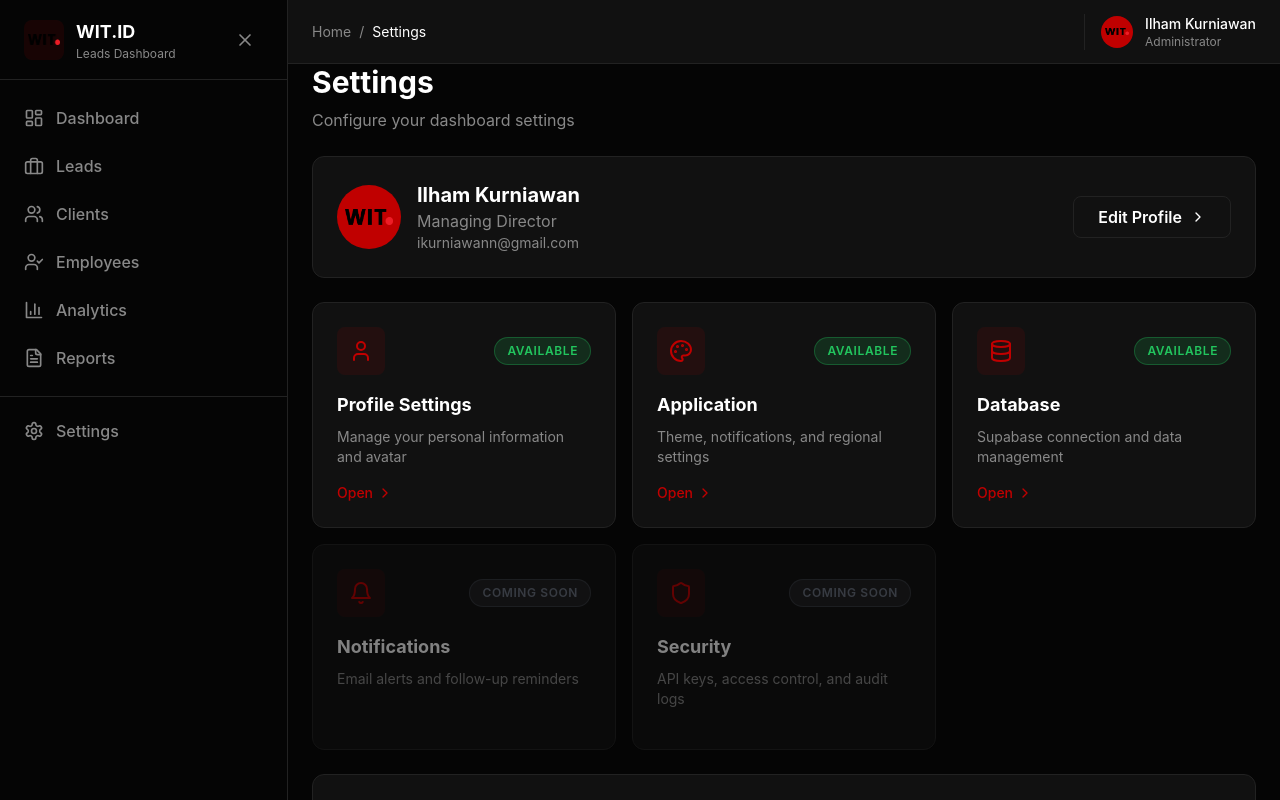
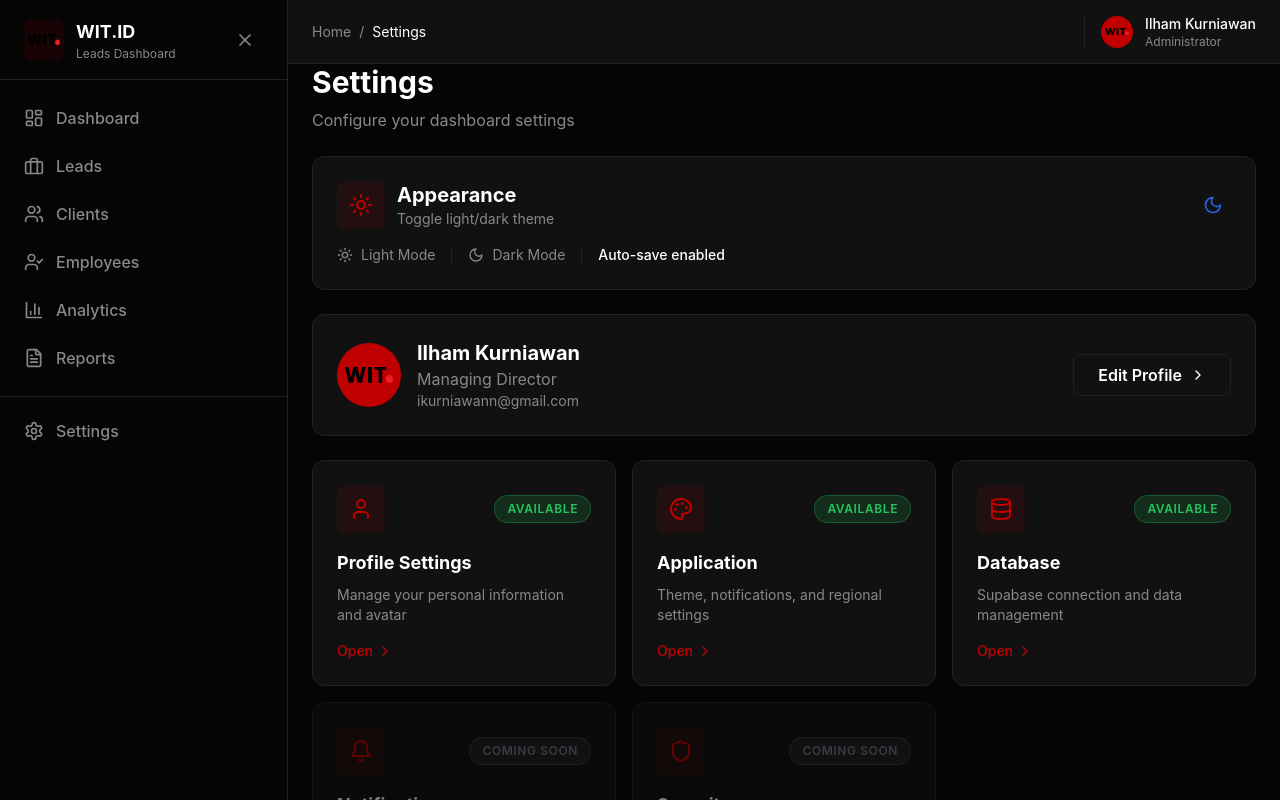
Before and after one commit to ikurniawann/wit-leads-dashboard, a Next.js app: page /settings in a window 1280 px wide. Shown: the top 800 px of the page. Built offline with nearby package versions, Linux system fonts and the light colour scheme.

Commit message:
Feature: Move theme toggle to Settings page (Appearance card with light/dark mode)

```diff
--- a/src/app/settings/page.tsx
+++ b/src/app/settings/page.tsx
@@ -2,7 +2,8 @@
 
 import Link from 'next/link';
 import Sidebar from '../../components/Sidebar';
-import { User, Database, Bell, Shield, Palette, ChevronRight } from 'lucide-react';
+import ThemeToggle from '../../components/ThemeToggle';
+import { User, Database, Bell, Shield, Palette, Sun, Moon, ChevronRight } from 'lucide-react';
 
 export default function SettingsPage() {
   const settingsCategories = [
@@ -53,6 +54,35 @@ export default function SettingsPage() {
           <div className="mb-6">
             <h1 className="text-3xl font-bold text-wit-text mb-2">Settings</h1>
             <p className="text-wit-muted">Configure your dashboard settings</p>
+          </div>
+
+          {/* Theme Toggle Card */}
+          <div className="glass border border-wit-border rounded-xl p-6 mb-6">
+            <div className="flex items-center justify-between mb-4">
+              <div className="flex items-center space-x-3">
+                <div className="p-3 bg-wit-red/10 rounded-lg">
+                  <Sun className="w-6 h-6 text-wit-red" />
+                </div>
+                <div>
+                  <h2 className="text-xl font-bold text-wit-text">Appearance</h2>
+                  <p className="text-wit-muted text-sm">Toggle light/dark theme</p>
+                </div>
+              </div>
+              <ThemeToggle />
+            </div>
+            <div className="flex items-center space-x-4 text-sm text-wit-muted">
+              <div className="flex items-center space-x-2">
+                <Sun className="w-4 h-4" />
+                <span>Light Mode</span>
+              </div>
+              <div className="h-4 w-px bg-wit-border"></div>
+              <div className="flex items-center space-x-2">
+                <Moon className="w-4 h-4" />
+                <span>Dark Mode</span>
+              </div>
+              <div className="h-4 w-px bg-wit-border"></div>
+              <div className="text-wit-text font-medium">Auto-save enabled</div>
+            </div>
           </div>
 
           {/* Current User Info */}
```
